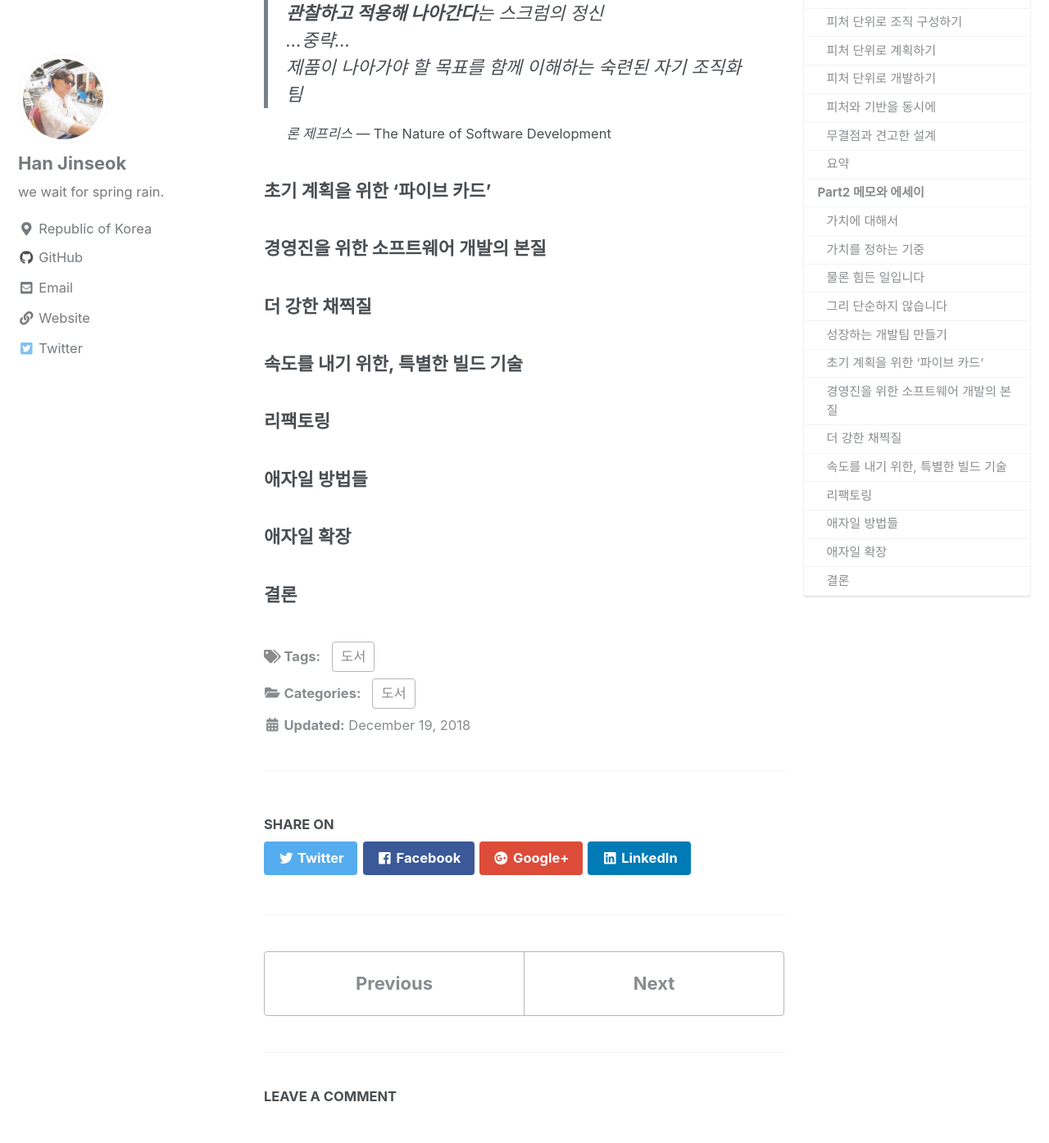
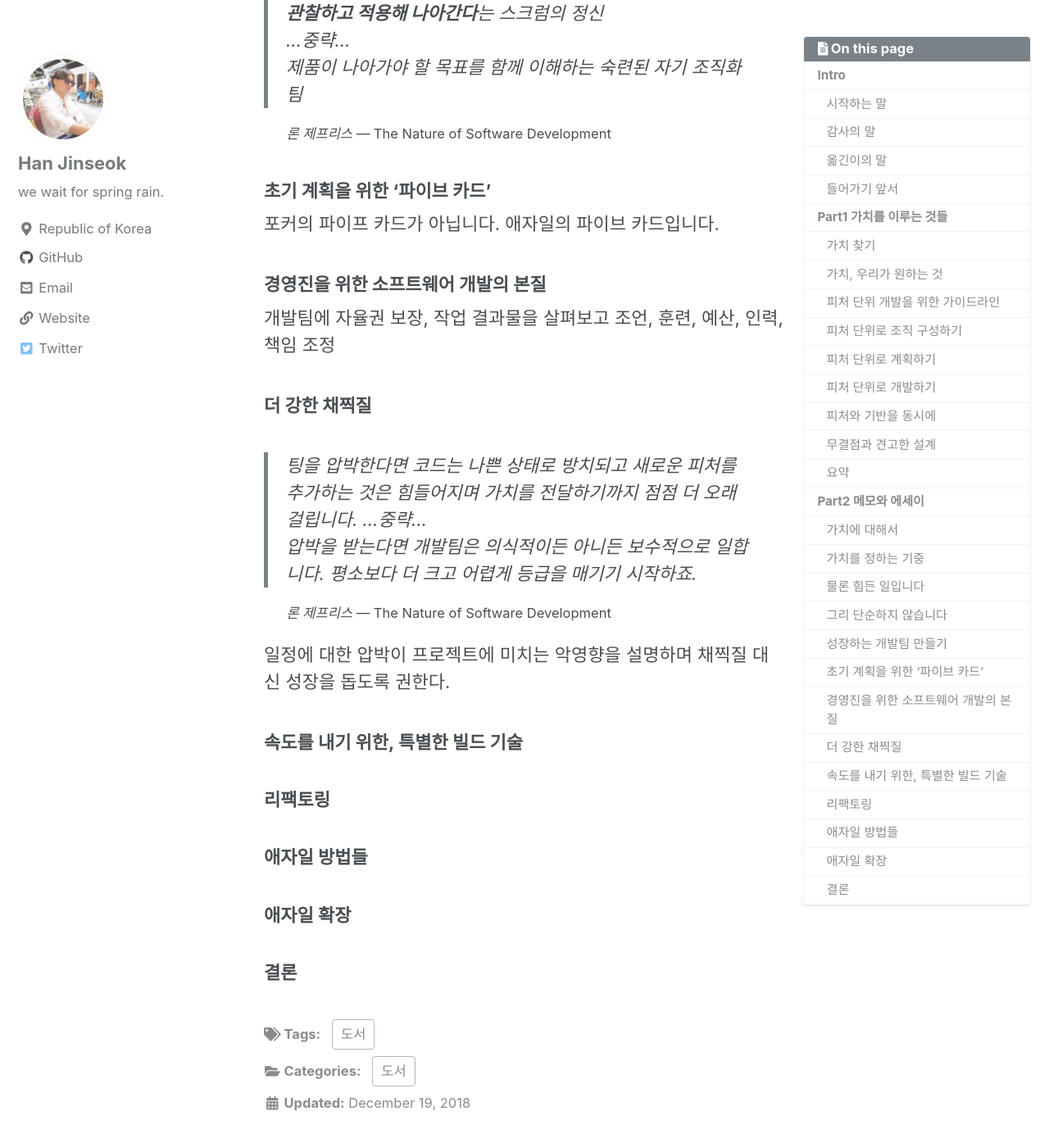
Before and after one commit to moregorenine/moregorenine.github.io, a Jekyll site: the page built from _posts/book/2018-12-19-The-Nature-of-Software-Development.md, in a window 1280 px wide and 1400 px high, scrolled down 7229 px. Shown: the top 1395 px of the window at 82% size. Built offline with Jekyll 4.4.1, drawn with Linux system fonts in a browser that asks for light colours; nearby versions of some CDN libraries; comment, search, counter and statistics services are not loaded; a style sheet for code colours, icons or effects is not loaded; some of the changed text lies outside the part shown.

Commit message:
Update 2018-12-19-The-Nature-of-Software-Development.md

```diff
--- a/_posts/book/2018-12-19-The-Nature-of-Software-Development.md
+++ b/_posts/book/2018-12-19-The-Nature-of-Software-Development.md
@@ -179,8 +179,24 @@ Part1을 통해 무수히 언급되었던 **가치**의 의미에 대해 다양
 {: .small}
 
 ### 초기 계획을 위한 '파이브 카드'
+
+포커의  파이프 카드가 아닙니다. 애자일의 파이브 카드입니다.
+
 ### 경영진을 위한 소프트웨어 개발의 본질
+
+개발팀에 자율권 보장, 작업 결과물을 살펴보고 조언, 훈련, 예산, 인력, 책임 조정
+
 ### 더 강한 채찍질
+
+> 팅을 압박한다면 코드는 나쁜 상태로 방치되고 새로운 피처를 추가하는 것은 힘들어지며 가치를 전달하기까지 점점 더 오래 걸립니다.
+&#8230;중략&#8230;<br>
+압박을 받는다면 개발팀은 의식적이든 아니든 보수적으로 일합니다. 평소보다 더 크고 어렵게 등급을 매기기 시작하죠.
+
+<cite>론 제프리스</cite> --- The Nature of Software Development
+{: .small}
+
+일정에 대한 압박이 프로젝트에 미치는 악영향을 설명하며 채찍질 대신 성장을 돕도록 권한다.
+
 ### 속도를 내기 위한, 특별한 빌드 기술
 ### 리팩토링
 ### 애자일 방법들
```
